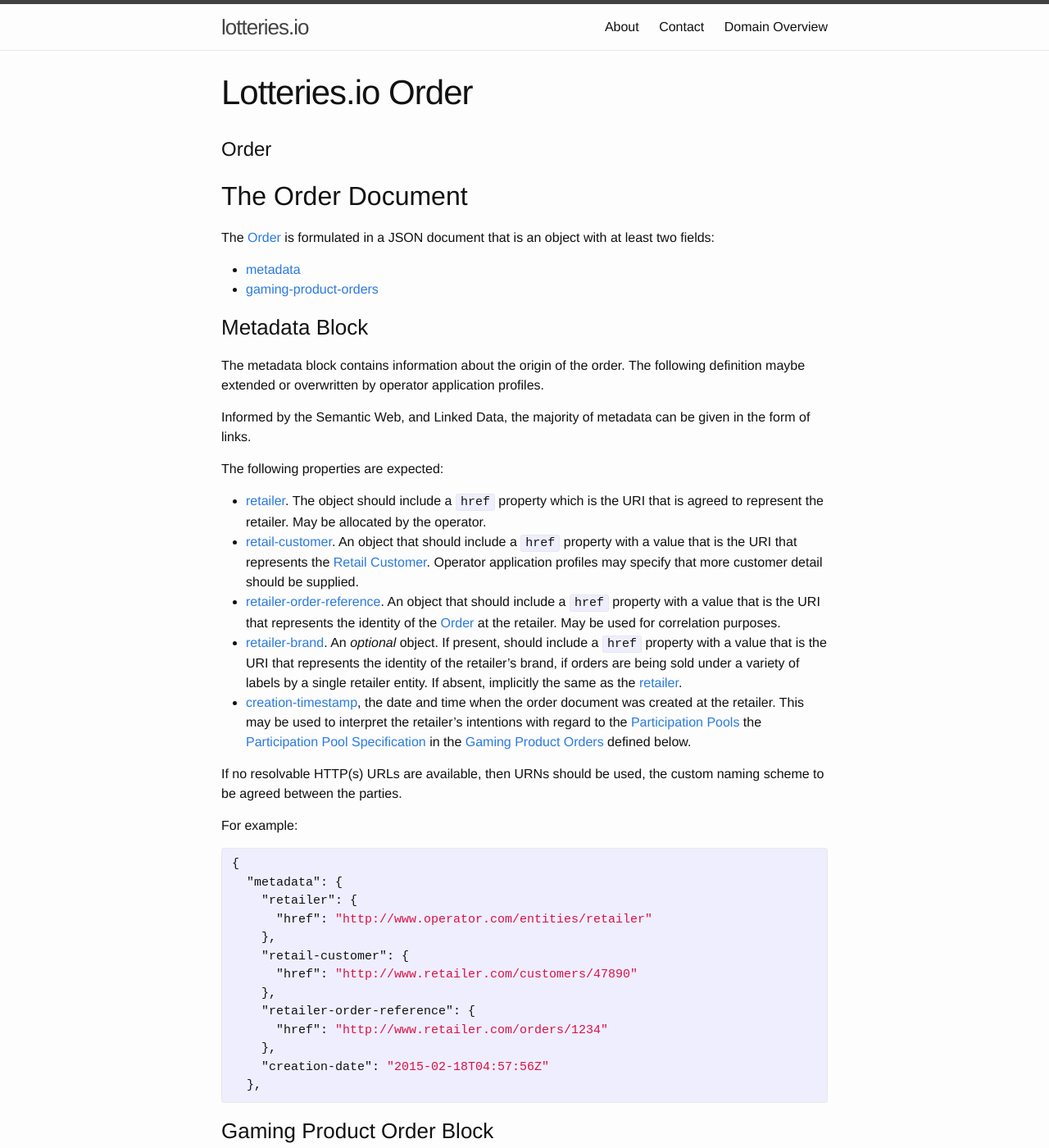
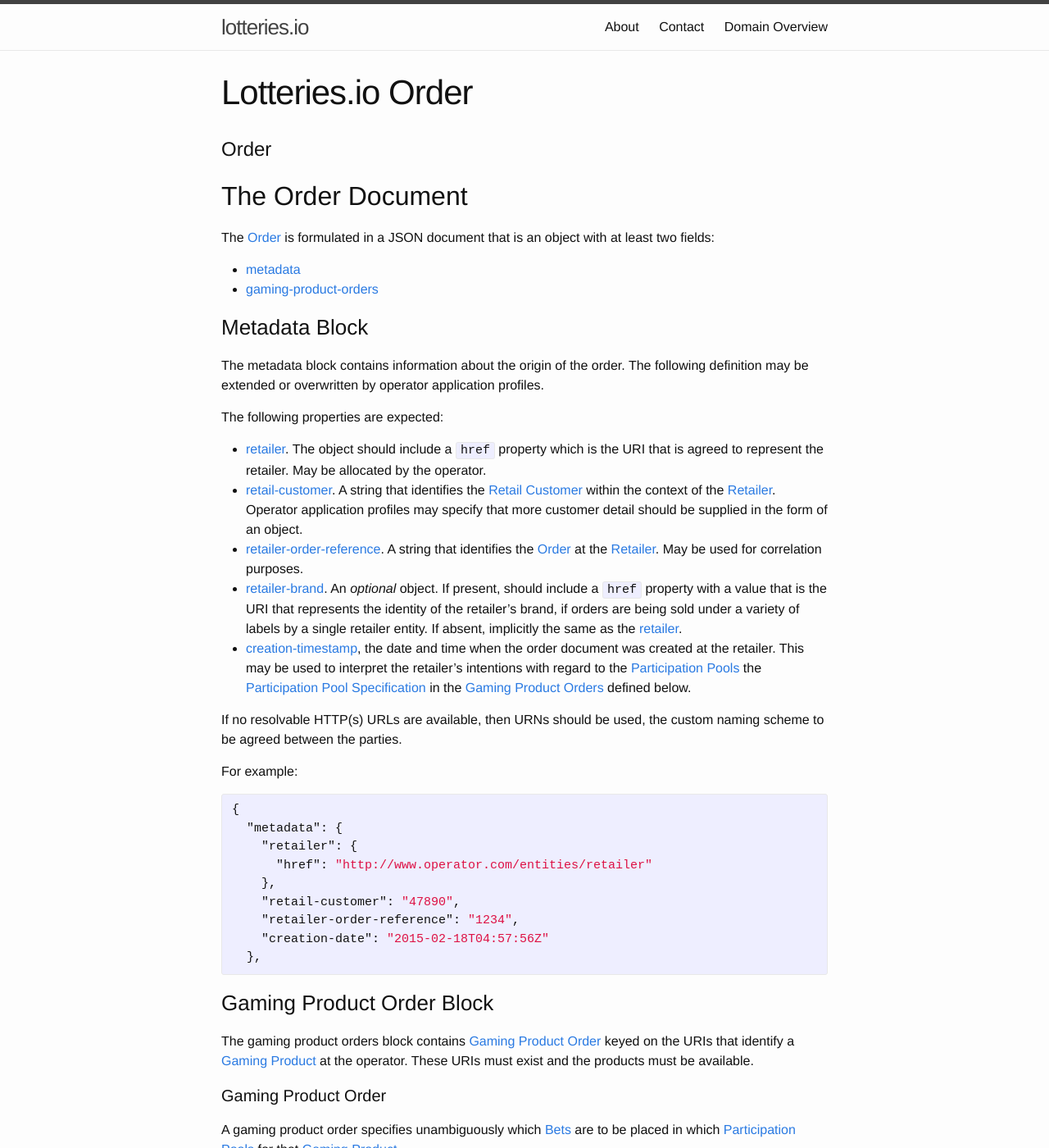
Before and after one commit to lotteries-io/lotteries-io.github.io, a Jekyll site: the page built from _application-profiles/lotteries-io-order.md, in a window 1280 px wide and 1400 px high. Shown: the whole window at 82% size. Built offline with Jekyll 4.4.1, drawn with Linux system fonts in a browser that asks for light colours.

Commit message:
Update lotteries-io-order.md

```diff
--- a/_application-profiles/lotteries-io-order.md
+++ b/_application-profiles/lotteries-io-order.md
@@ -14,15 +14,13 @@ The [Order](../concepts/order) is formulated in a JSON document that is an objec
 
 ### Metadata Block
 
-The metadata block contains information about the origin of the order. The following definition maybe extended or overwritten by operator application profiles.
-
-Informed by the Semantic Web, and Linked Data, the majority of metadata can be given in the form of links.
+The metadata block contains information about the origin of the order. The following definition may be extended or overwritten by operator application profiles.
 
 The following properties are expected:
 
 - [retailer](../properties/retailer). The object should include a `href` property which is the URI that is agreed to represent the retailer. May be allocated by the operator.
-- [retail-customer](../properties/retail-customer). An object that should include a `href` property with a value that is the URI that represents the [Retail Customer](../concepts/retail-customer). Operator application profiles may specify that more customer detail should be supplied.
-- [retailer-order-reference](../properties/retailer-order-reference). An object that should include a `href` property with a value that is the URI that represents the identity of the [Order](../concepts/order) at the retailer. May be used for correlation purposes.
+- [retail-customer](../properties/retail-customer). A string that identifies the [Retail Customer](../concepts/retail-customer) within the context of the [Retailer](../concepts/retailer). Operator application profiles may specify that more customer detail should be supplied in the form of an object.
+- [retailer-order-reference](../properties/retailer-order-reference). A string that identifies the [Order](../concepts/order) at the [Retailer](../concepts/retailer). May be used for correlation purposes.
 - [retailer-brand](../properties/retailer-brand). An *optional* object. If present, should include a `href` property with a value that is the URI that represents the identity of the retailer's brand, if orders are being sold under a variety of labels by a single retailer entity. If absent, implicitly the same as the [retailer](../properties/retailer).
 - [creation-timestamp](../properties/creation-date), the date and time when the order document was created at the retailer. This may be used to interpret the retailer's intentions with regard to the [Participation Pools](../concepts/participation-pool) the [Participation Pool Specification](../concepts/participation-pool-specification) in the [Gaming Product Orders](../concepts/gaming-product-order) defined below.
 
@@ -36,12 +34,8 @@ For example:
     "retailer": {
       "href": "http://www.operator.com/entities/retailer"
     },
-    "retail-customer": {
-      "href": "http://www.retailer.com/customers/47890"
-    },
-    "retailer-order-reference": {
-      "href": "http://www.retailer.com/orders/1234"
-    },
+    "retail-customer": "47890",
+    "retailer-order-reference": "1234",
     "creation-date": "2015-02-18T04:57:56Z"
   },
 {% endhighlight %}
```
